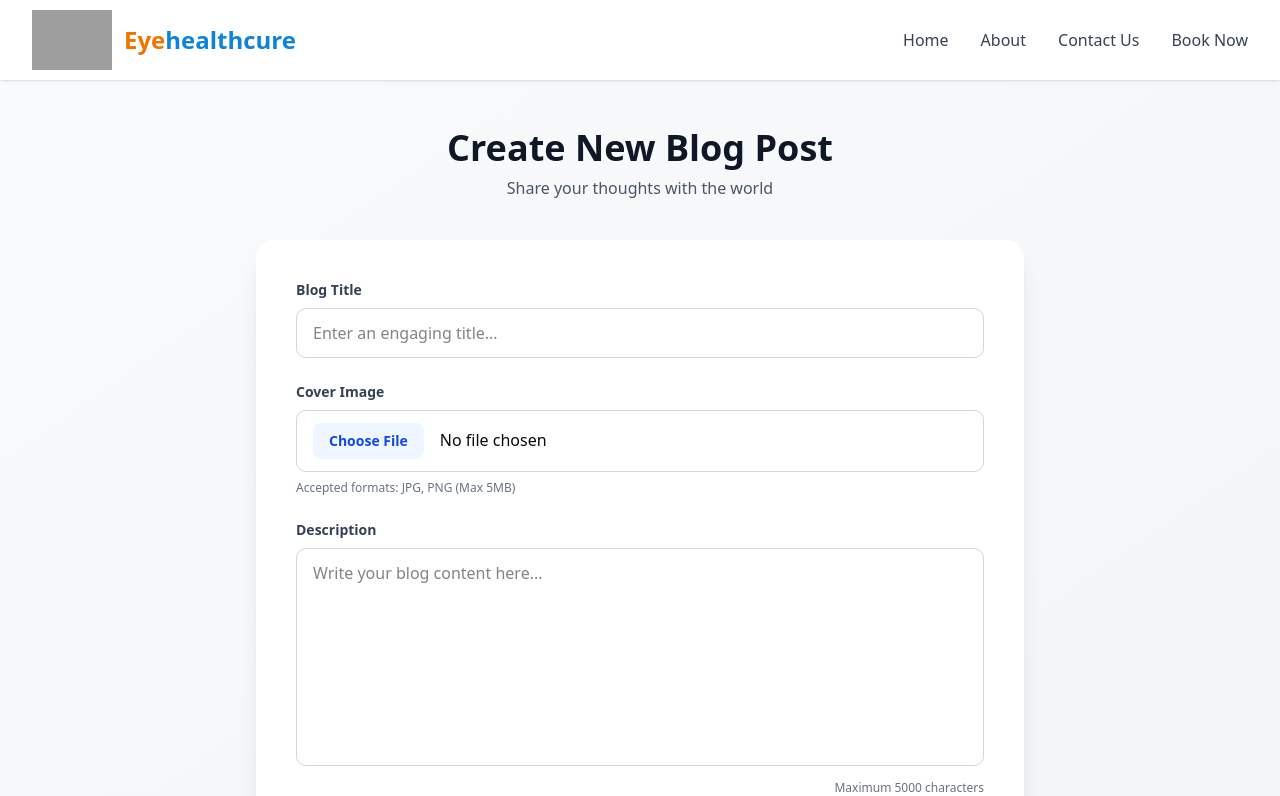
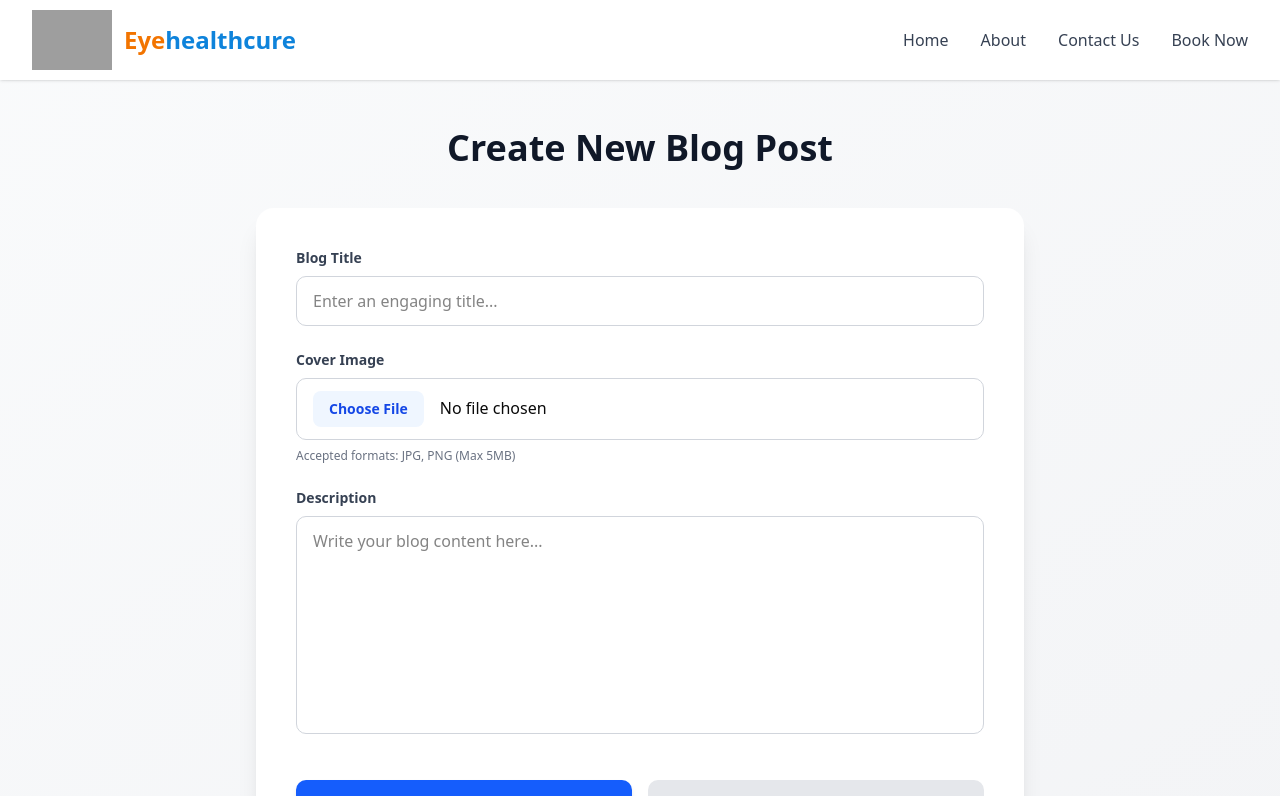
Before and after one commit to Abdulhamid109/Eyevasc-Solutions, a Next.js app: page /admin/addblog in a window 1280 px wide. Shown: the top 796 px of the page. Built offline with nearby package versions, Linux system fonts and the light colour scheme; grey boxes are pictures that could not be loaded.

Commit message:
minor changes

```diff
--- a/app/admin/addblog/page.tsx
+++ b/app/admin/addblog/page.tsx
@@ -11,7 +11,6 @@ const AddBlog = () => {
         <div className="max-w-3xl mx-auto">
           <div className="text-center mb-10">
             <h1 className="text-4xl font-bold text-gray-900 mb-2">Create New Blog Post</h1>
-            <p className="text-gray-600">Share your thoughts with the world</p>
           </div>
 
           <div className="bg-white rounded-2xl shadow-xl p-8 md:p-10">
@@ -54,7 +53,6 @@ const AddBlog = () => {
                   maxLength={5000}
                   className="w-full px-4 py-3 border border-gray-300 rounded-lg focus:ring-2 focus:ring-blue-500 focus:border-transparent transition duration-200 outline-none resize-none"
                 />
-                <p className="mt-2 text-xs text-gray-500 text-right">Maximum 5000 characters</p>
               </div>
 
               <div className="flex gap-4 pt-4">
```
